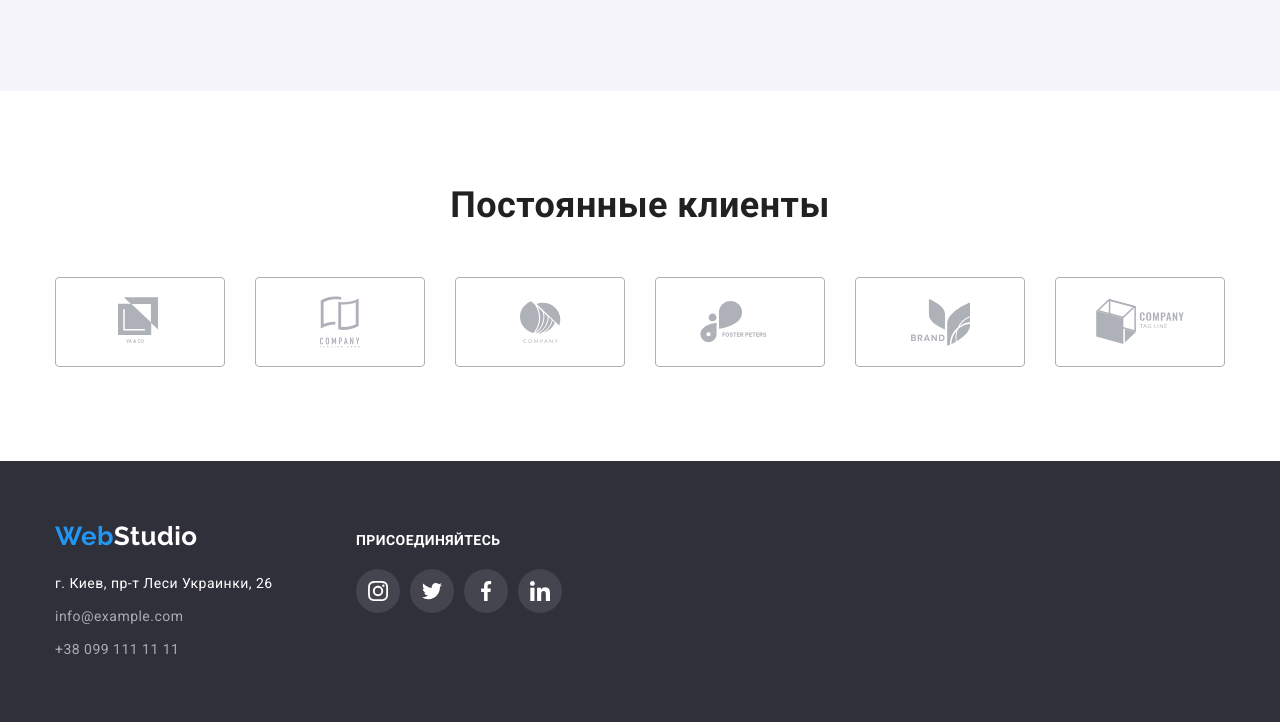
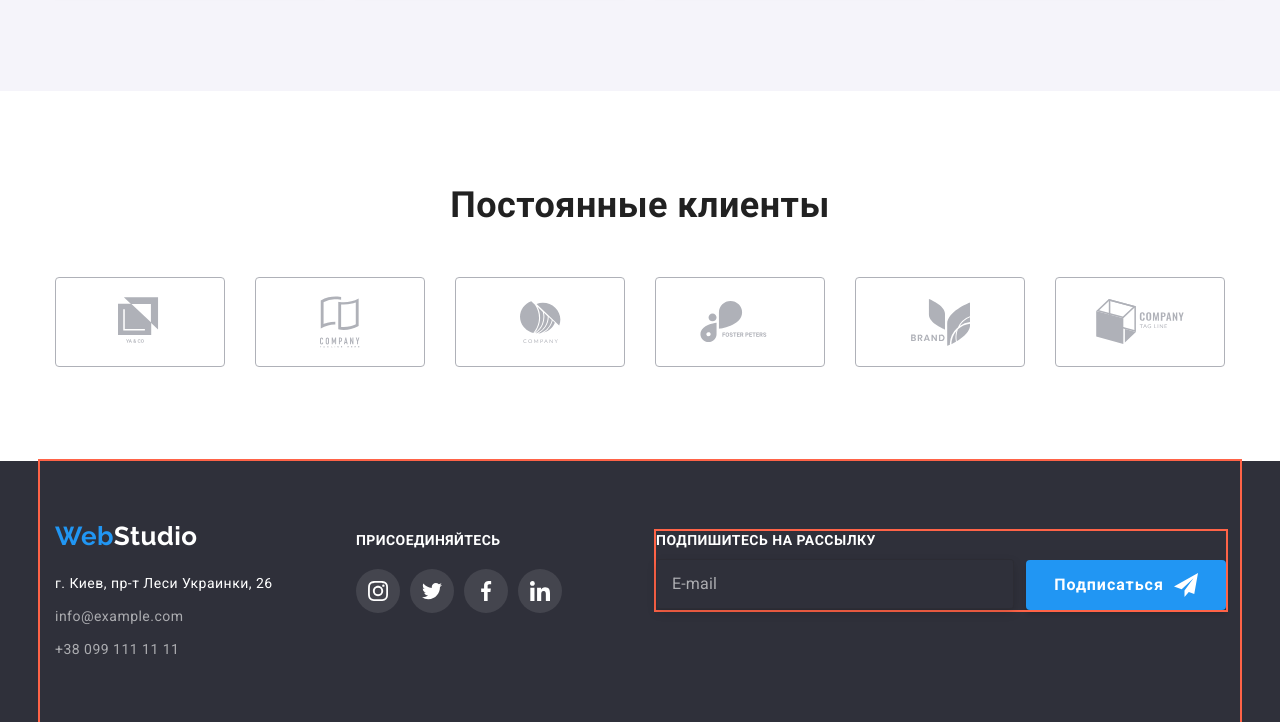
Before and after one commit to Serhii-Nefedov/goit-markup-hw-06, a plain HTML site: page index.html in a window 1280 px wide. Shown: the part 2212-2934 px from the top of the page. Drawn offline with nearby package versions, Linux system fonts and the light colour scheme.

Commit message:
add footer-form

```diff
--- a/css/styles.css
+++ b/css/styles.css
@@ -266,13 +266,14 @@ ul {
   letter-spacing: 0.06em;
 
   border: none;
+  cursor: pointer;
 }
 
 /* Modal-Window */
 
 .backdrop {
   position: fixed;
-  z-index: 2;
+  z-index: 5;
 
   top: 0px;
   left: 0px;
@@ -366,8 +367,6 @@ ul {
   flex-direction: column;
   margin-top: 10px;
   margin-bottom: 0;
-
-  outline: 2px solid tomato;
 }
 .form-field textarea::placeholder {
   font-weight: normal;
@@ -378,6 +377,7 @@ ul {
   color: rgba(117, 117, 117, 0.5);
 }
 .form-field textarea {
+  padding: 12px 16px;
   height: 120px;
   border: 1px solid rgba(33, 33, 33, 0.2);
   border-radius: 4px;
@@ -400,6 +400,10 @@ ul {
 
   border: 1px solid rgba(33, 33, 33, 0.2);
   border-radius: 4px;
+}
+
+.form-modal .form-input:focus {
+  border-color: var(--accent-color);
 }
 .form-polic {
   display: flex;
@@ -424,10 +428,6 @@ ul {
 
   color: var(--subtitle-text-color);
 }
-.button-position {
-  display: flex;
-  justify-content: center;
-}
 
 .submit-button {
   display: flex;
@@ -435,6 +435,8 @@ ul {
   justify-content: center;
 
   margin-top: 30px;
+  margin-left: auto;
+  margin-right: auto;
   padding: 0;
 
   min-width: 200px;
@@ -461,6 +463,7 @@ ul {
 
   color: var(--logo-web-studio-color);
 }
+
 /* Features */
 .features {
   padding-top: 94px;
@@ -755,6 +758,7 @@ ul {
   padding-top: 60px;
   padding-bottom: 60px;
   align-items: baseline;
+  outline: 2px solid tomato;
 }
 .contacts-container {
   min-width: 231px;
@@ -849,6 +853,99 @@ ul {
   height: 20px;
 
   fill: currentColor;
+}
+
+.form-container {
+  margin-left: 93px;
+  outline: 2px solid tomato;
+}
+
+.footer-form {
+  display: flex;
+  justify-content: center;
+  align-items: baseline;
+
+  margin: 0;
+  padding: 0;
+}
+
+.footer-form .form-label {
+  position: absolute;
+  z-index: 1;
+  top: 15px;
+  left: 16px;
+
+  padding: 0;
+
+  font-weight: normal;
+  font-size: 16px;
+  line-height: 1.25;
+
+  color: rgba(255, 255, 255, 0.6);
+}
+
+.footer-form .form-input:focus + .footer-form .form-label {
+}
+.footer-form .form-field {
+  position: relative;
+}
+.footer-form .form-input {
+  width: 358px;
+  height: 50px;
+  padding: 15px 16px;
+
+  background-color: var(--hero-footer-background-color);
+
+  border: 1px solid rgba(33, 33, 33, 0.2);
+  border-radius: 4px;
+
+  filter: drop-shadow(0px 4px 4px rgba(0, 0, 0, 0.15));
+}
+
+.footer-form-title {
+  margin-bottom: 20px;
+  font-weight: bold;
+  font-size: 14px;
+  line-height: 1.14;
+  text-transform: uppercase;
+
+  color: var(--logo-web-studio-color);
+}
+
+.btn-footer-form {
+  display: flex;
+  justify-content: center;
+  align-items: center;
+
+  margin-left: 12px;
+
+  padding: 0;
+  width: 200px;
+  height: 50px;
+
+  font-weight: bold;
+  font-size: 16px;
+  line-height: 1.87;
+
+  text-align: center;
+  letter-spacing: 0.06em;
+
+  color: var(--logo-web-studio-color);
+  background-color: var(--accent-color);
+
+  border: none;
+
+  box-shadow: 0px 4px 4px rgba(0, 0, 0, 0.15);
+  border-radius: 4px;
+
+  cursor: pointer;
+}
+
+.footer-send-icon {
+  display: inline-block;
+  margin-left: 10px;
+  width: 24px;
+  height: 24px;
 }
 
 /* Portfolio styles*/
--- a/index.html
+++ b/index.html
@@ -129,11 +129,8 @@
             >
           </div>
 
-
-            <div class="button-position">
               <button class="submit-button" type="submit"><span class="submit-title">Отправить</span></button>
             </div>
-          </div>
           </form>
 
 
@@ -532,6 +529,26 @@
             </li>
           </ul>
         </div>
+
+      <!--Form-footer-->
+
+      <div class="form-container">
+        <b class="footer-form-title">Подпишитесь на рассылку</b>
+      <form class="footer-form">
+        <div class="form-field">
+
+  <input class="form-input" type="email" name="user-mail" id="mail" />
+  <label for="mail"  class="form-label">E-mail</label>
+</div>
+
+<button type="submit" class="btn-footer-form">Подписаться
+  <svg class="footer-send-icon">
+    <use href="./images/icon/symbol-defs-modal.svg#footer-send"></use>
+  </svg>
+</button>
+      </form>
+    </div>
+
       </div>
     </footer>
     <script src="./js/modal.js"></script>
```
Also changed, not shown: images/icon/symbol-defs-modal.svg (added).
